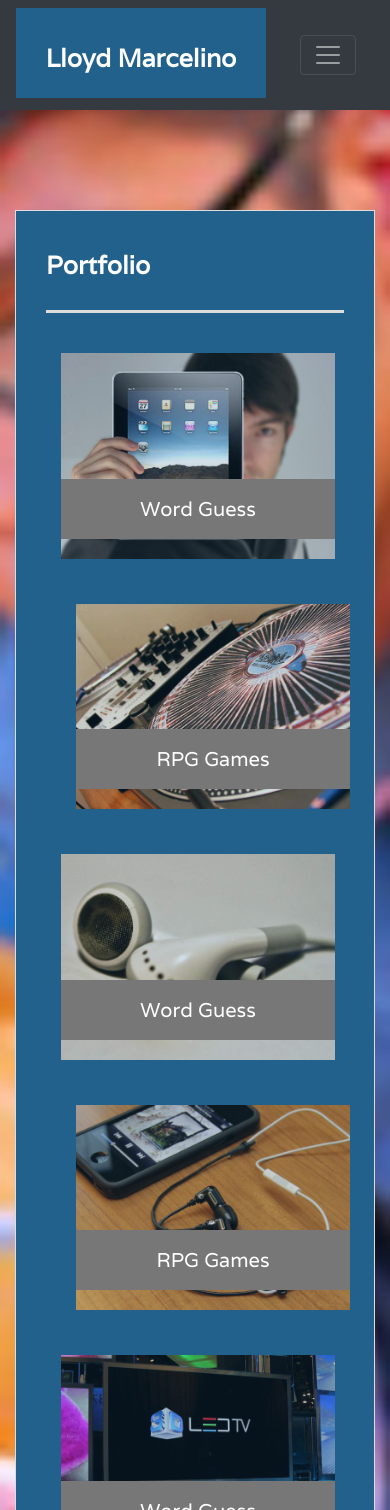
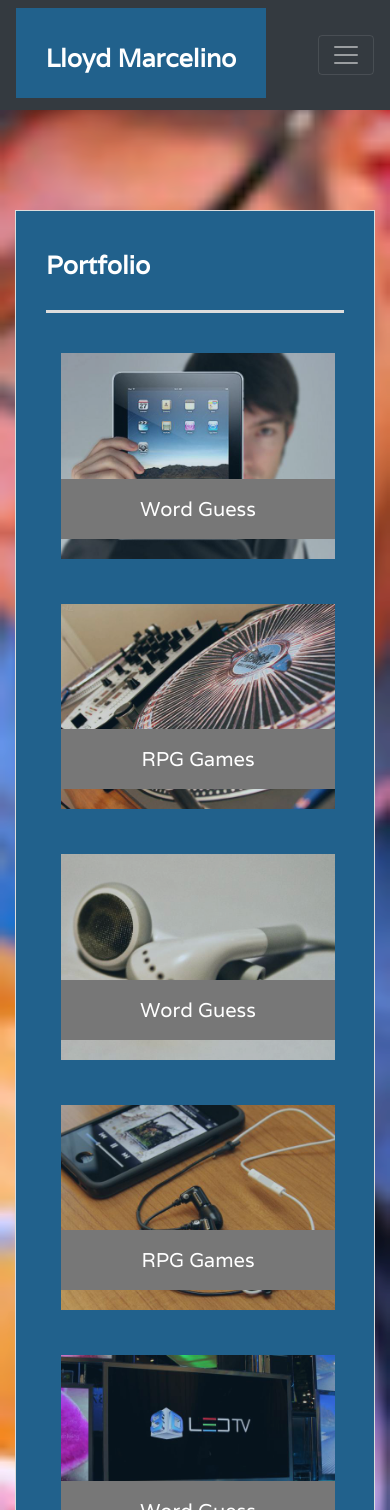
Before and after one commit to Ethanlloyd21/Portfolio_Responsive, a plain HTML site: page portfolio.html in a window 390 px wide. Shown: the top 1510 px of the page. Drawn offline with nearby package versions, Linux system fonts and the light colour scheme.

Commit message:
Add files via upload

```diff
--- a/portfolio.html
+++ b/portfolio.html
@@ -29,11 +29,11 @@
     <div class="container">
 
         <a class="navbar-brand mb-1 h1" href="index.html" id="logo">Lloyd Marcelino</a>
-        <button class="navbar-toggler navbar-toggler-right" type="button" data-toggle="collapse" data-target="#navbarSupportedContent"
+        <button class="navbar-toggler" type="button" data-toggle="collapse" data-target="#navbarSupportedContent"
           aria-controls="navbarSupportedContent" aria-expanded="false" aria-label="Toggle navigation">
           <span class="navbar-toggler-icon"></span>
         </button>
-        <form class="form-inline my-2 my-lg-0">
+
           <div class="collapse navbar-collapse" id="navbarSupportedContent">
 
             <ul class="nav navbar-nav navbar-right">
@@ -48,7 +48,7 @@
               </li>
             </ul>
           </div>
-        </form>
+
     </div>
   </nav>
   <!-- End Nav -->
@@ -60,16 +60,25 @@
       <div class="row" id="projects">
         <div class="col-md-6">
           <div class="work">
-            <img src="assets/images/guess.jpg"  class="img-fluid" alt="Responsive Image" id="auth-center">
-            <h3>Word Guess</h3>
+
+
+
+                <img src="assets/images/guess.jpg"  class="img-fluid" alt="Responsive Image" id="auth-center">
+                <h3>Word Guess</h3>
+
+
           </div>
         </div>
         <div class="col-md-6">
           <div class="work">
-            <div class="work">
-              <img src="assets/images/rpg.jpg" class="img-fluid" alt="Responsive Image" id="auth-center">
-              <h3>RPG Games</h3>
-            </div>
+
+
+
+                <img src="assets/images/rpg.jpg" class="img-fluid" alt="Responsive Image" id="auth-center">
+                <h3>RPG Games</h3>
+
+
+
           </div>
         </div>
       </div>
@@ -83,10 +92,10 @@
         </div>
         <div class="col-md-6">
           <div class="work">
-            <div class="work">
+
               <img src="assets/images/widget.jpg"  class="img-fluid" alt="Responsive Image" id="auth-center">
               <h3>RPG Games</h3>
-            </div>
+
           </div>
         </div>
       </div>
@@ -100,36 +109,6 @@
         </div>
       </div>
 
-
-
-      <!--
-      <div id="projects">
-        <div class="work">
-          <img src="assets/images/guess.jpg" alt="Word Guess">
-
-          <h3>Word Guess</h3>
-        </div>
-        <div class="work">
-          <img src="assets/images/rpg.jpg" alt="RPG Game">
-
-          <h3>RPG Game</h3>
-        </div>
-        <div class="work">
-          <img src="assets/images/trivia.jpg" alt="Trivia Game">
-
-          <h3>Trivia Game</h3>
-        </div>
-        <div class="work">
-          <img src="assets/images/widget.jpg" alt="Rutgers Info Widget">
-
-          <h3>Rutgers Info Widget</h3>
-        </div>
-        <div class="work">
-          <img src="assets/images/rock.jpg" alt="Rock Paper Scissors">
-
-          <h3>Rock Paper Scissors</h3>
-        </div>
-      </div> -->
 
     </section>
 
```
Also changed, not shown: contact.html (+2 -2 lines), index.html (+3 -3 lines).
